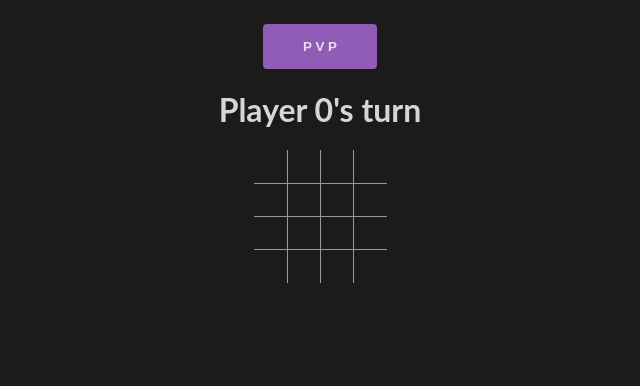
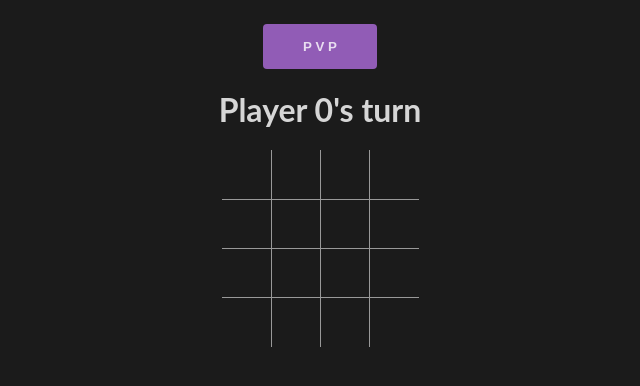
Before and after one commit to FreddyFozzyFilms/vite-react, a React (Vite) app in the folder tic-tac-toe/: page / in a window 1280 px wide. Shown: the top 386 px of the page, without its empty margins (320-960 px from the left). Built offline with nearby package versions, Linux system fonts and the light colour scheme.

Commit message:
bigger board

```diff
--- a/tic-tac-toe/src/style.css
+++ b/tic-tac-toe/src/style.css
@@ -16,12 +16,12 @@ body {
   font-size: 24px;
   font-weight: bold;
   line-height: 34px;
-  height: 34px;
+  height: 50px;
   margin-right: -1px;
   margin-top: -1px;
   padding: 0;
   text-align: center;
-  width: 34px;
+  width: 50px;
 
   outline: none;
   user-select: none;
```
